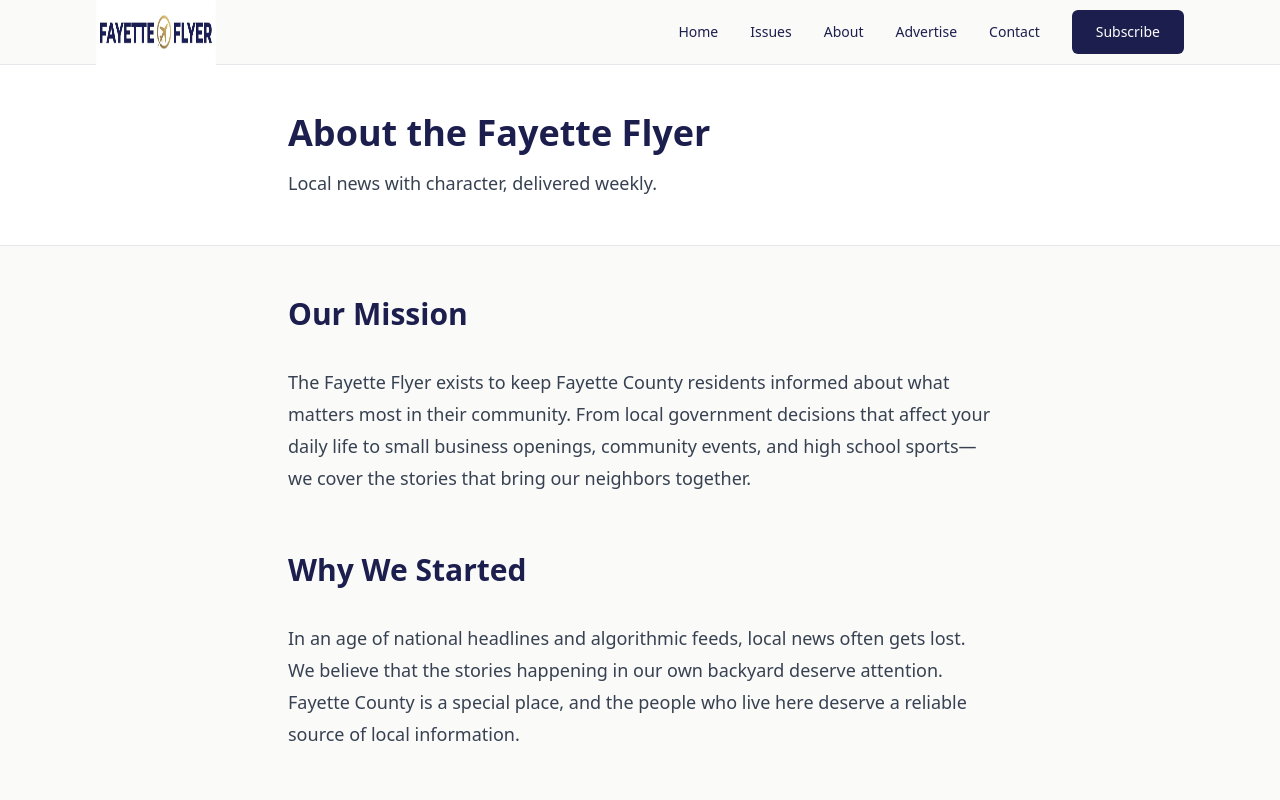
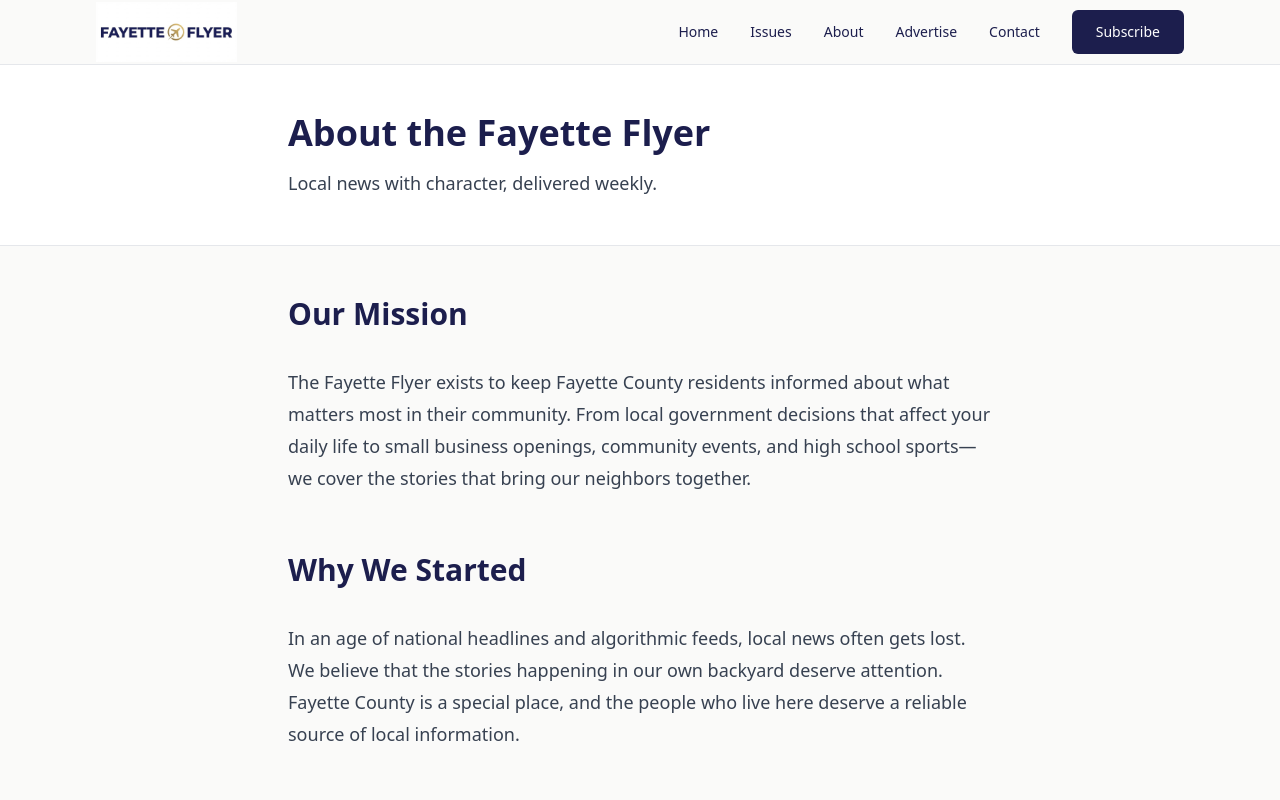
Before and after one commit to stroudcr/fayette-flyer-app, a Next.js app: page /about in a window 1280 px wide. Shown: the top 800 px of the page. Built offline with nearby package versions, Linux system fonts and the light colour scheme.

Commit message:
Navbar fix

```diff
--- a/src/components/Logo.tsx
+++ b/src/components/Logo.tsx
@@ -1,4 +1,5 @@
 import Link from "next/link";
+import Image from "next/image";
 
 interface LogoProps {
   variant?: "full" | "stacked" | "icon";
@@ -9,10 +10,12 @@ export function Logo({ variant = "full", className = "" }: LogoProps) {
   if (variant === "icon") {
     return (
       <Link href="/" className={`block ${className}`}>
-        <img
+        <Image
           src="/FF_Logo.JPG"
           alt="Fayette Flyer"
-          className="w-40 h-40"
+          width={1584}
+          height={672}
+          className="h-40 w-auto object-contain"
         />
       </Link>
     );
@@ -21,10 +24,12 @@ export function Logo({ variant = "full", className = "" }: LogoProps) {
   if (variant === "stacked") {
     return (
       <Link href="/" className={`flex flex-col items-center gap-2 ${className}`}>
-        <img
+        <Image
           src="/FF_Logo.JPG"
           alt="Fayette Flyer"
-          className="w-48 h-48"
+          width={1584}
+          height={672}
+          className="h-48 w-auto object-contain"
         />
       </Link>
     );
@@ -33,10 +38,12 @@ export function Logo({ variant = "full", className = "" }: LogoProps) {
   // Full horizontal variant
   return (
     <Link href="/" className={`flex items-center gap-3 ${className}`}>
-      <img
+      <Image
         src="/FF_Logo.JPG"
         alt="Fayette Flyer"
-        className="w-20 h-20 sm:w-24 sm:h-24 md:w-30 md:h-30 shrink-0"
+        width={1584}
+        height={672}
+        className="h-12 w-auto sm:h-14 md:h-15 object-contain shrink-0"
       />
     </Link>
   );
```
